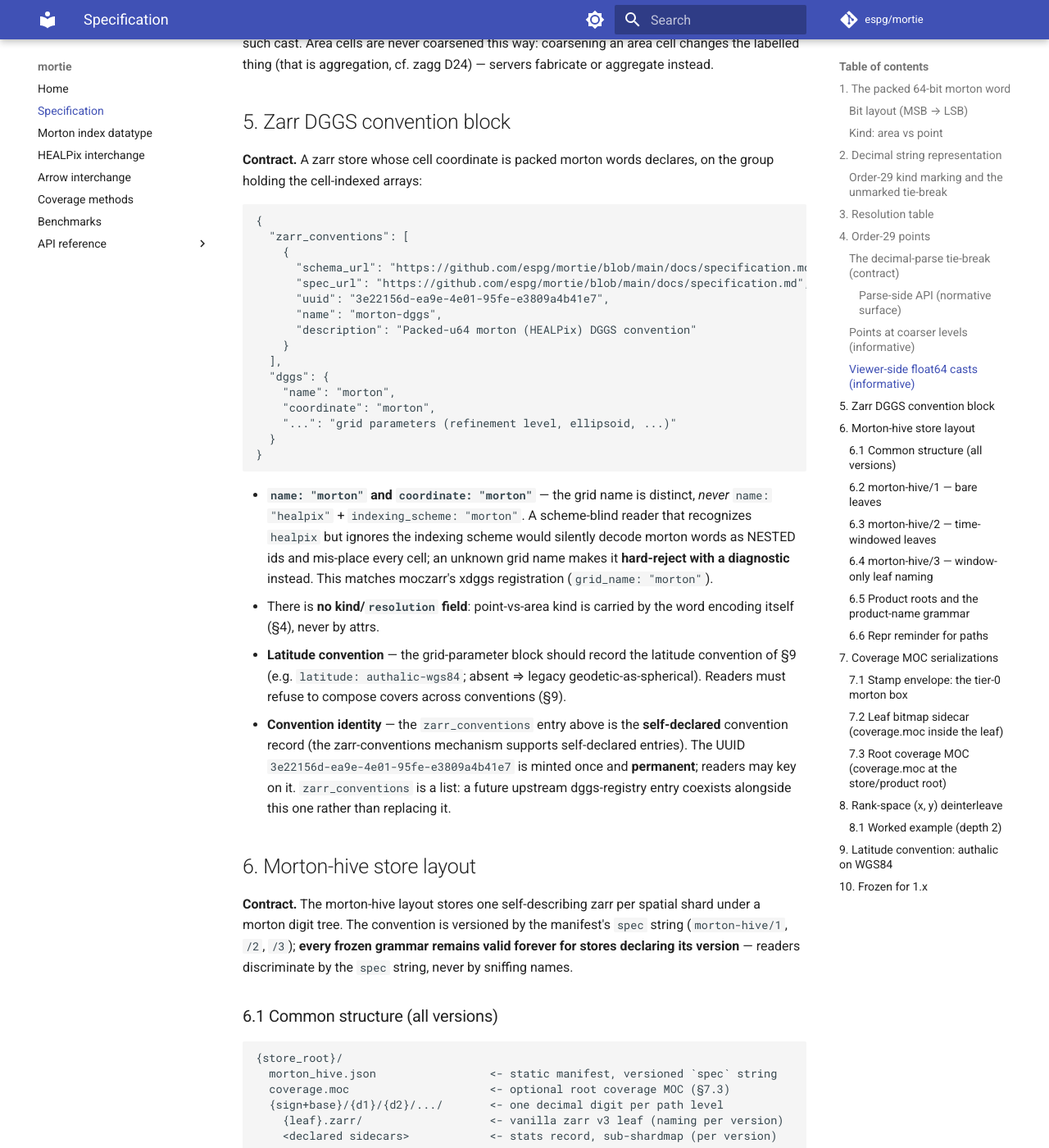
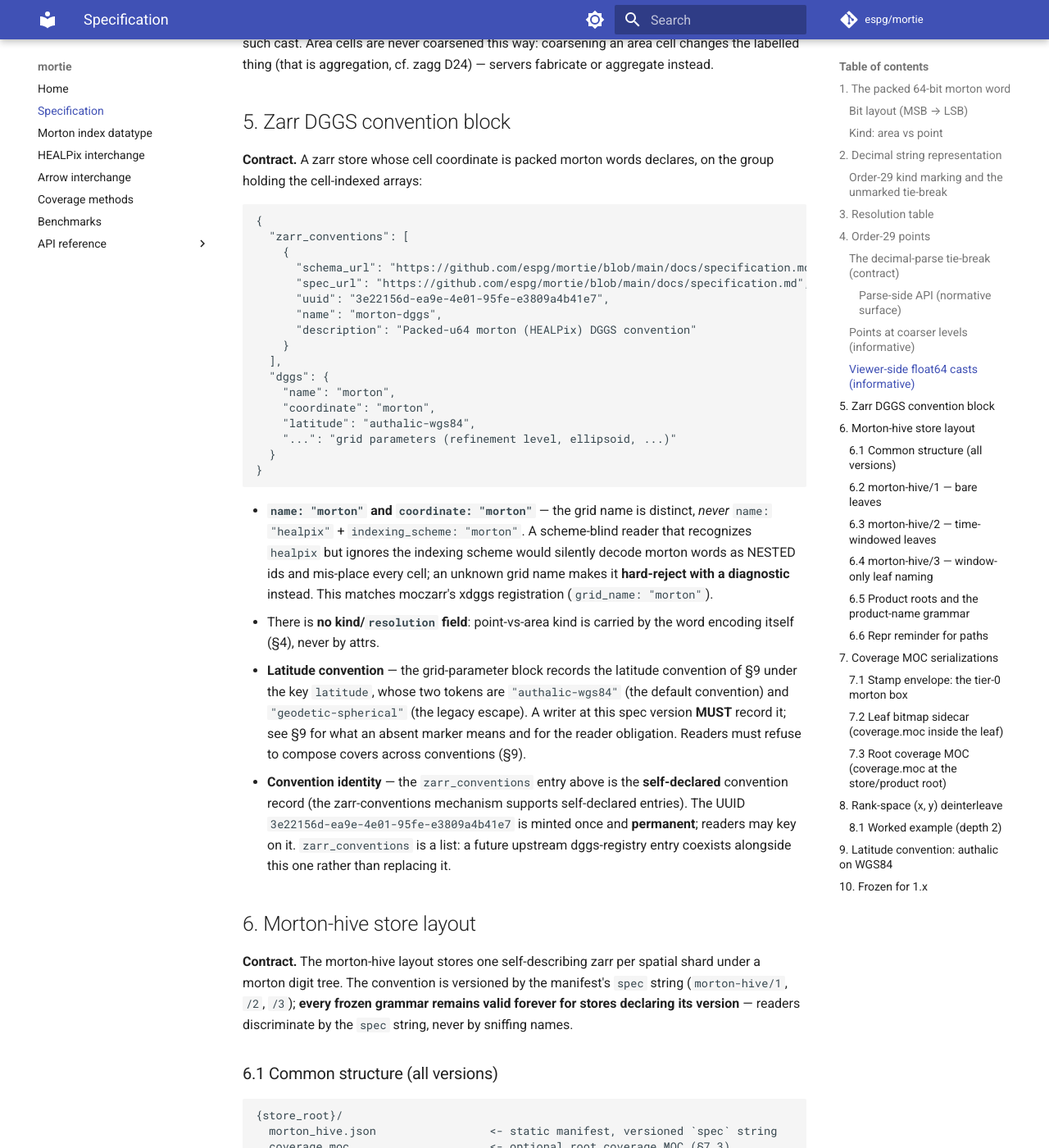
Before and after one commit to espg/mortie, an MkDocs documentation site: the page built from docs/specification.md, in a window 1280 px wide and 1400 px high, scrolled down 6817 px. Shown: the whole window at 82% size. Built offline with MkDocs 1.6.1 and Material for MkDocs 9.7.7, drawn with Linux system fonts in a browser that asks for light colours; comment, search, counter and statistics services are not loaded; the version menu is left out; some of the changed text lies outside the part shown.

Commit message:
fold review: make the store latitude marker mandatory and two-valued (issue #186)

````diff
--- a/docs/specification.md
+++ b/docs/specification.md
@@ -295,6 +295,7 @@ declares, on the group holding the cell-indexed arrays:
   "dggs": {
     "name": "morton",
     "coordinate": "morton",
+    "latitude": "authalic-wgs84",
     "...": "grid parameters (refinement level, ellipsoid, ...)"
   }
 }
@@ -309,10 +310,12 @@ declares, on the group holding the cell-indexed arrays:
   (`grid_name: "morton"`).
 - There is **no kind/`resolution` field**: point-vs-area kind is carried by
   the word encoding itself (§4), never by attrs.
-- **Latitude convention** — the grid-parameter block should record the
-  latitude convention of §9 (e.g. `latitude: authalic-wgs84`; absent ⇒
-  legacy geodetic-as-spherical). Readers must refuse to compose covers
-  across conventions (§9).
+- **Latitude convention** — the grid-parameter block records the latitude
+  convention of §9 under the key `latitude`, whose two tokens are
+  `"authalic-wgs84"` (the default convention) and `"geodetic-spherical"`
+  (the legacy escape). A writer at this spec version **MUST** record it; see
+  §9 for what an absent marker means and for the reader obligation. Readers
+  must refuse to compose covers across conventions (§9).
 - **Convention identity** — the `zarr_conventions` entry above is the
   **self-declared** convention record (the zarr-conventions mechanism
   supports self-declared entries). The UUID
@@ -719,9 +722,26 @@ conventions are **non-corresponding partitions of the sphere**: the same
 `(lat, lon, order)` generally hashes to different morton words, and the same
 word decodes to different geodetic coordinates. Datasets MUST NOT mix
 conventions, and set operations (occupancy AND/OR across covers) are
-meaningful only within one convention. Store-level metadata should record
-the convention (zagg's attrs vocabulary: `latitude: authalic-wgs84`; absent
-⇒ legacy geodetic-as-spherical).
+meaningful only within one convention.
+
+Store-level metadata therefore carries the convention, in the `latitude` key
+of the §5 `dggs` block, with exactly two tokens:
+
+```text
+"latitude": "authalic-wgs84"        the default convention of this section
+"latitude": "geodetic-spherical"    the legacy escape
+```
+
+A writer at this spec version or later **MUST** record one of them — the
+marker is not optional now that authalic is the default, because the most
+likely producer of an unmarked store is a *new* writer that took the default
+and never set the attr, and misreading that as legacy is silent (~0.128° of
+misplacement, no error). **Absent ⇒ legacy geodetic-as-spherical applies
+only to stores predating this spec version**; a reader **SHOULD** treat an
+absent marker on a store at this spec version or later as an error rather
+than assume either convention. This is mortie's recommended vocabulary;
+a consuming project's own attrs spec (zagg's, for its stores) remains
+authoritative for that project.
 
 **Symmetry rule.** The conversion applies at **every** geodetic
 lat/lon crossing or nowhere: ingress (point binning, polygon/linestring
````
